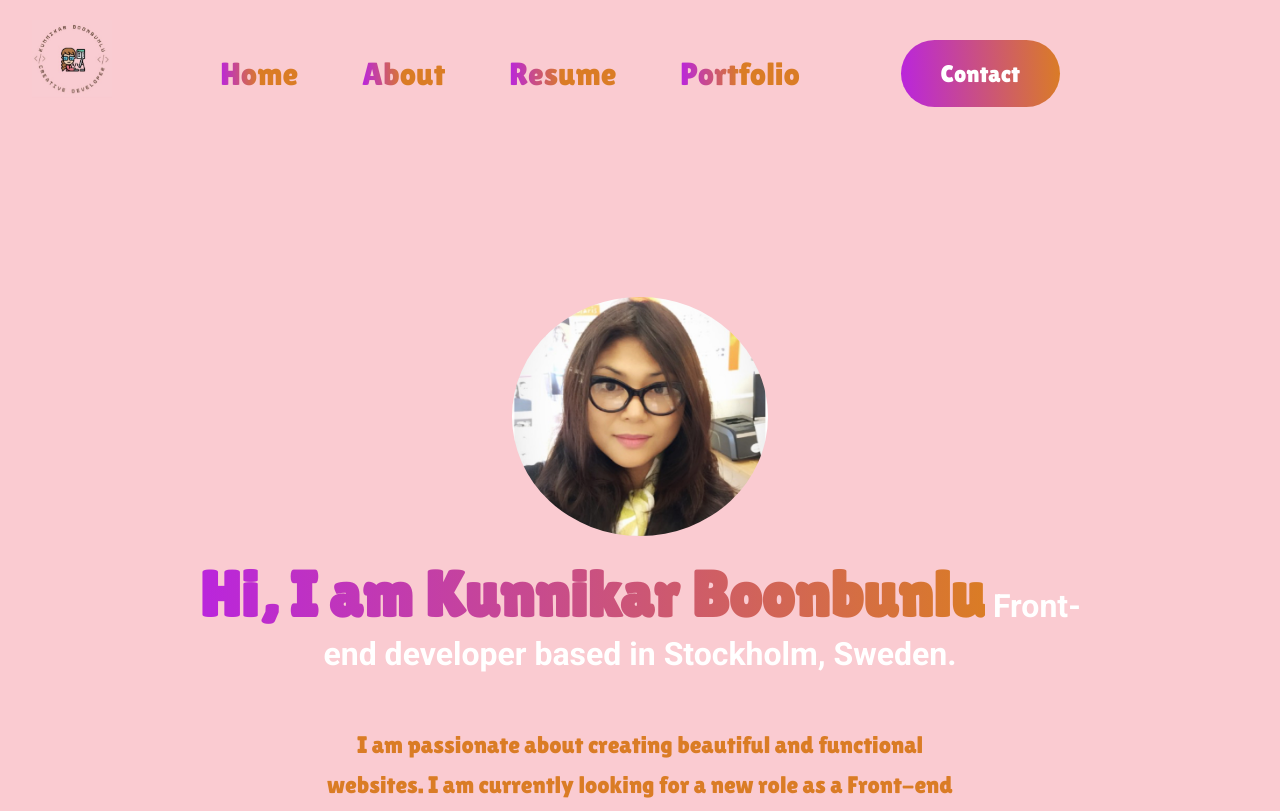
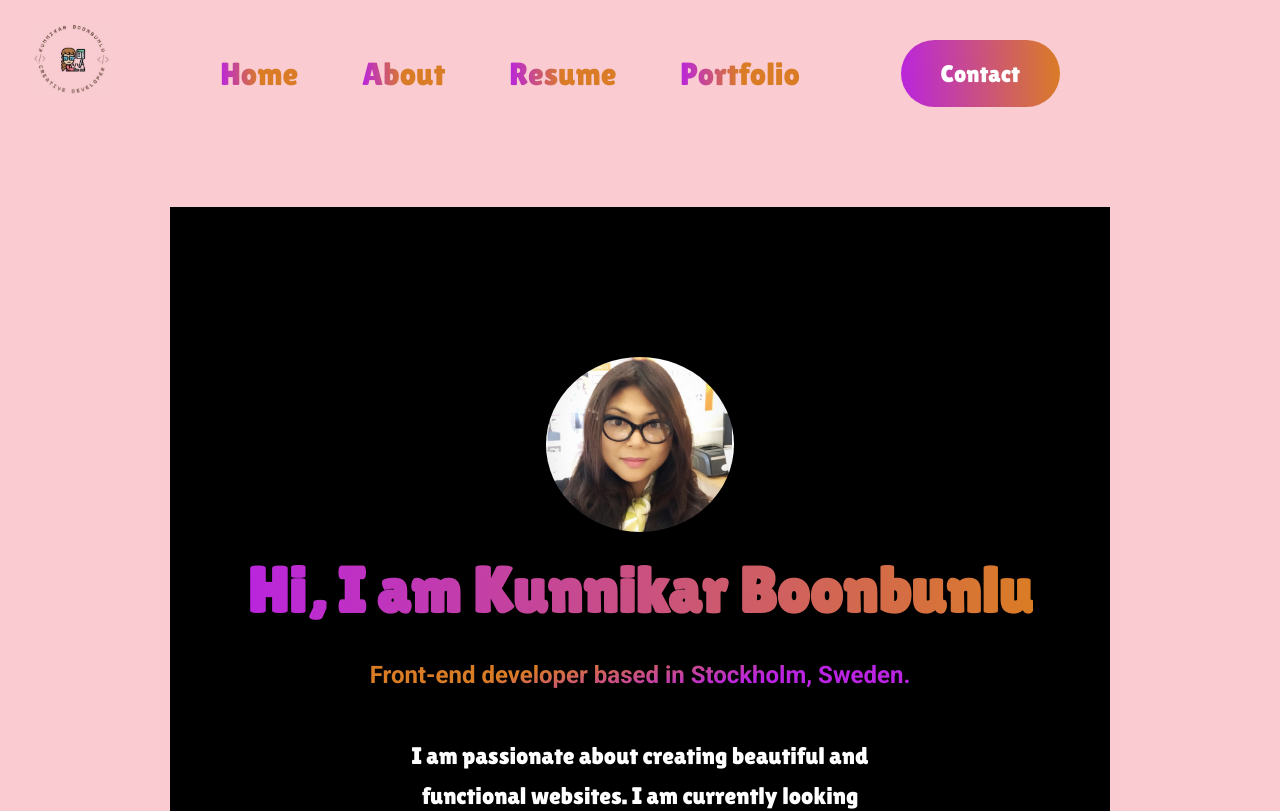
Before and after one commit to KunnikarB/portfolio, a React (Vite) app: page / in a window 1280 px wide. Shown: the top 811 px of the page. Built offline with nearby package versions, Linux system fonts and the light colour scheme.

Commit message:
modified

```diff
--- a/src/Components/Home/Home.css
+++ b/src/Components/Home/Home.css
@@ -1,3 +1,4 @@
+
 
 .hero {
   display: flex;
@@ -5,6 +6,8 @@
   align-items: center;
   flex-direction: column;
   gap: 35px;
+  background-color: black;
+  margin: 80px 170px;
 }
 
 .hero img {
@@ -17,7 +20,6 @@
 
 .hero h1 {
   text-align: center;
-  width: 70%;
   font-size: 2em;
   font-weight: 600;
   line-height: 1.5em;
@@ -32,12 +34,18 @@
   font-size: 2em;
 }
 
+.hero h2 {
+  font-size: 1.5em;
+  font-weight: 700;
+  color: #B923E1;
+}
+
 .hero p {
   text-align: center;
   width: 50%;
   font-size: 1.5em;
   line-height: 40px;
-  color: #DA7C25;
+  color: #fff;
   font-weight: 500;
 }
 
--- a/src/Components/Home/Home.jsx
+++ b/src/Components/Home/Home.jsx
@@ -4,11 +4,12 @@ import './Home.css';
 import { NavLink } from 'react-router-dom';
 
 
+
 const Home = () => {
   return (
     <div className='hero'>
       <img src={developer_image} alt="woman developer image" />
-      <h1><span>Hi, I am Kunnikar Boonbunlu</span>  Front-end developer based in Stockholm, Sweden. </h1>
+      <h1><span>Hi, I am Kunnikar Boonbunlu</span></h1>  <h2>Front-end developer based in Stockholm, Sweden. </h2>
       <p>I am passionate about creating beautiful and functional websites. I am currently looking for a new role as a Front-end developer. </p>
         <div className='hero-action'>
           <NavLink to='/Portfolio' className='hero-connect'> My Lastes projects </NavLink>
--- a/src/Components/Resume/Resume.css
+++ b/src/Components/Resume/Resume.css
@@ -53,7 +53,7 @@
   grid-template-columns: 1fr;
   gap: 40px;
   margin-bottom: 80px;
-
+  margin: 80px 170px;
 }
 
 .services-format h4 {
--- a/src/Components/Resume/Resume.jsx
+++ b/src/Components/Resume/Resume.jsx
@@ -4,7 +4,9 @@ import Pattern from '../../assets/theme_pattern.svg';
 import education_data from '../../assets/education_data';
 import works_data from '../../assets/works_data';
 import skills_data from '../../assets/skills_data';
-
+import { PiStudentFill } from "react-icons/pi";
+import { SiWorkplace } from "react-icons/si";
+import { FaLaptopCode } from "react-icons/fa";
 
 const Resume = () => {
   return (
@@ -14,7 +16,7 @@ const Resume = () => {
         <img src={Pattern} alt='Pink pattern color' />
       </div>
 
-      <h2 className='title'>Education</h2>
+      <h2 className='title'><PiStudentFill /> Education</h2>
       <div className='services-container'>
         {education_data.map((edu,index) => {
           return (
@@ -27,7 +29,7 @@ const Resume = () => {
           );
         })}
       </div>
-      <h2 className='title'>Work Experience</h2>
+      <h2 className='title'><SiWorkplace /> Work Experience</h2>
       <div className='services-container'>
         {works_data.map((work,index) => {
           return (
@@ -40,7 +42,7 @@ const Resume = () => {
           );
         })}
     </div>
-    <h2 className='title'>Skills</h2>
+    <h2 className='title'><FaLaptopCode /> Skills</h2>
       <div className='services-container'>
         {skills_data.map((skill,index) => {
           return (
```
